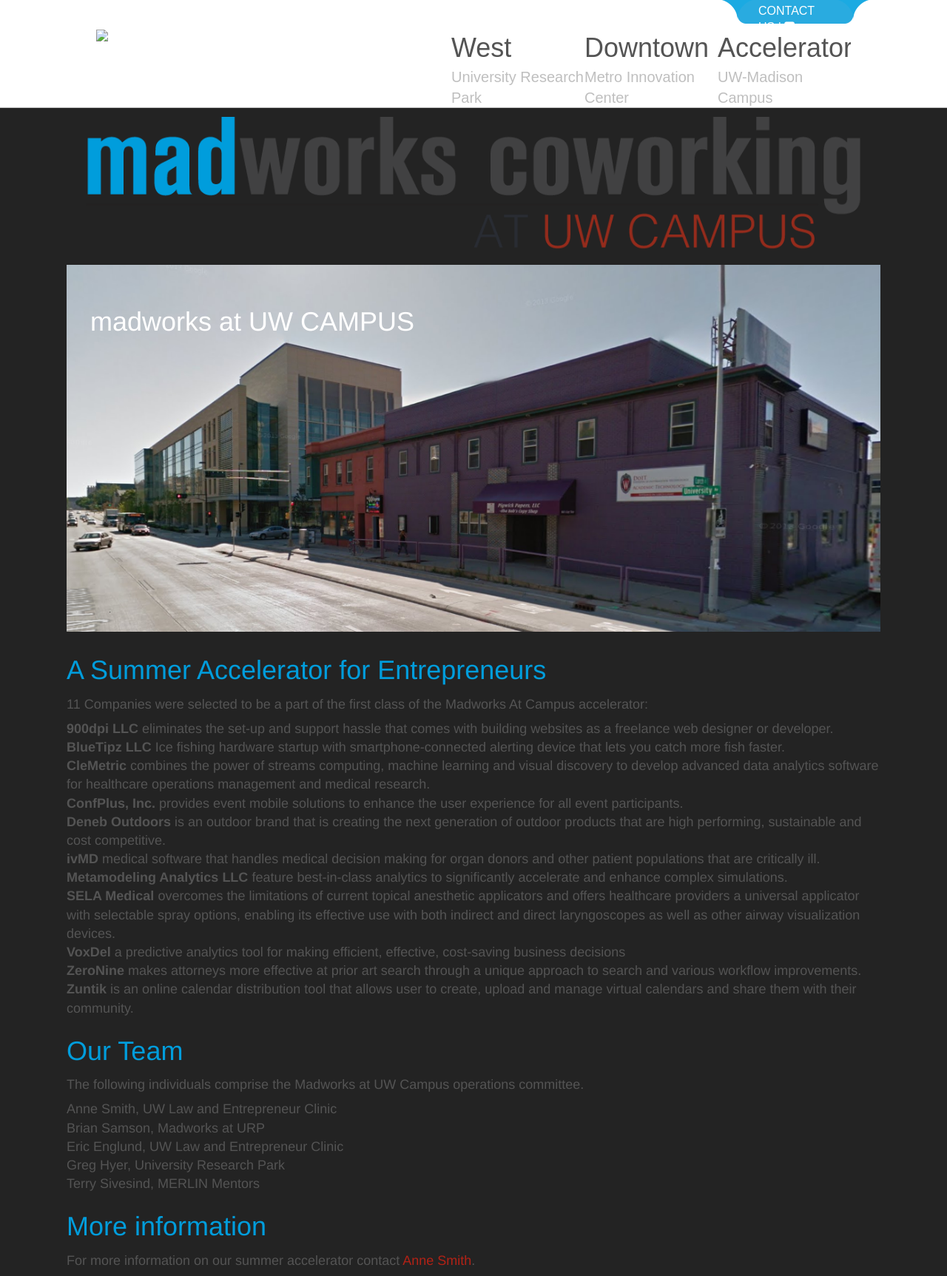
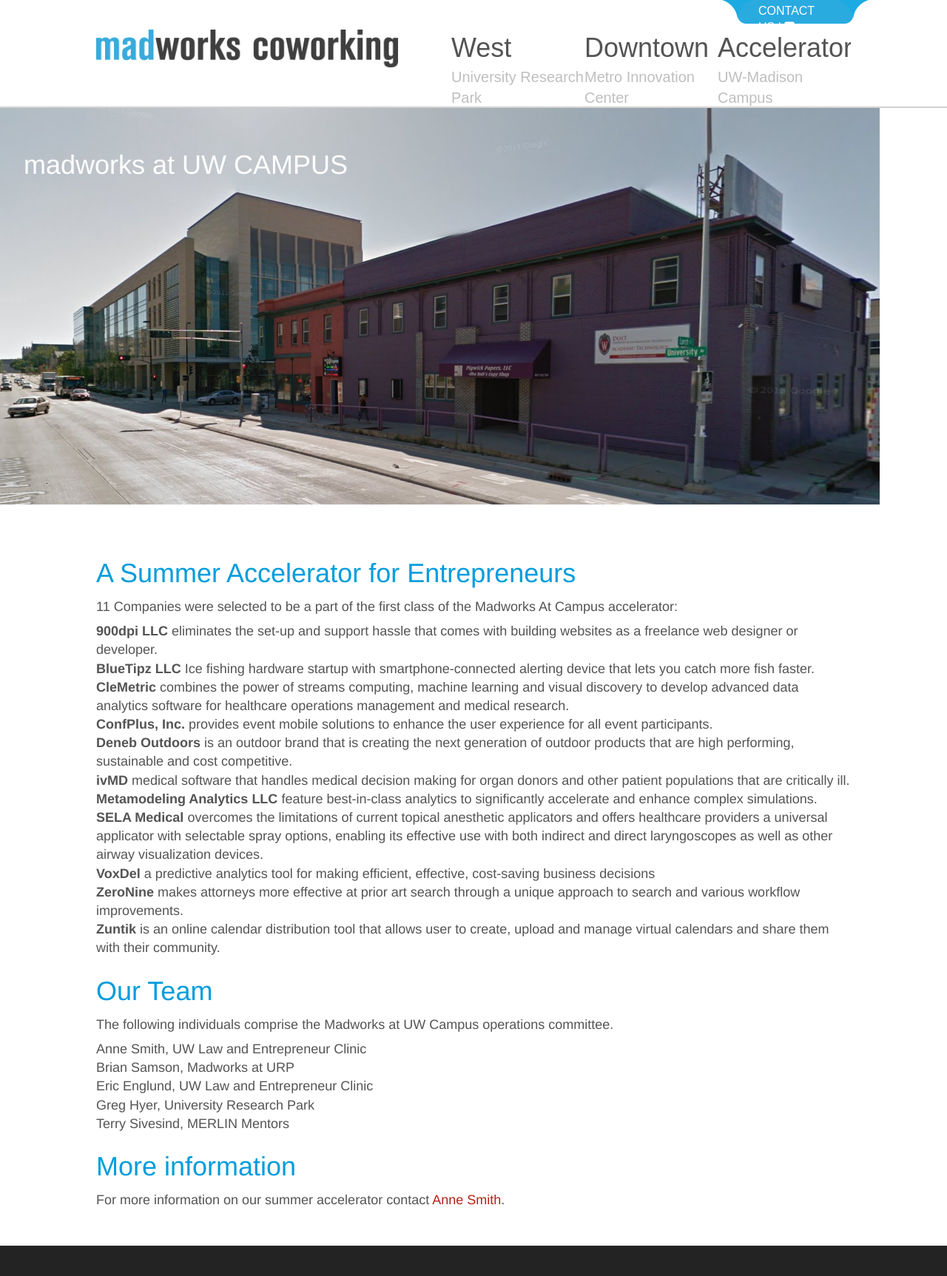
Before and after one commit to MadWorksCW/madworkscw.github.io, a Jekyll site: the page built from campus/index.html, in a window 1280 px wide. Shown: the whole page at 74% size. Built offline with Jekyll 4.4.1, drawn with Linux system fonts in a browser that asks for light colours; nearby versions of some CDN libraries; Markdown is read by kramdown in place of the engine named in the settings; after the commit the page ends 1684 px from its top, so only the background shows below that.

Commit message:
once-over on campus pages

```diff
--- a/_includes/head.html
+++ b/_includes/head.html
@@ -17,7 +17,7 @@
 <body>
   <header>
     <div class="wrap">
-      <img class="logo" src="images/madworks_coworking.png">
+      <img class="logo" src="/images/madworks_coworking.png">
       <div class="contact-tab"><a href="contact.html">CONTACT US</a> | <a href="http://twitter.com/madworkscw"><i class="fa fa-twitter-square"></i></a></div>
 
       <div class="locations">
--- a/_layouts/campus.html
+++ b/_layouts/campus.html
@@ -1,8 +1,5 @@
 {% include head.html %}
   <div class="content">
-    <div class="logo">
-      <img src="/images/logo-madworks-campus.png" alt="MadWorks Coworking on Campus" />
-    </div>
     {{ content }}
   </div>
 {% include tail.html %}
--- a/_layouts/default.html
+++ b/_layouts/default.html
@@ -1,4 +1,6 @@
 {% include head.html %}
+<div class="content">
   {{ content }}
+</div>
 {% include footer.html class="static"%}
 {% include tail.html %}
--- a/campus/index.html
+++ b/campus/index.html
@@ -6,6 +6,7 @@
     <h1>madworks at UW CAMPUS</h1>
     <img src="/images/purple_building.png">
   </div>
+  <div class="wrap">
     <h1>A Summer Accelerator for Entrepreneurs</h1>
     <p>11 Companies were selected to be a part of the first class of the Madworks At Campus accelerator:<p>
 
@@ -60,7 +61,5 @@
     <p>
     For more information on our summer accelerator contact <a href="mailto:abrouwerssmith@gmail.com?subject=Madworks+Accelerator">Anne Smith</a>.
     </p>
-
-
-
   </div>
+</div>
--- a/css/mobile.css
+++ b/css/mobile.css
@@ -162,77 +162,82 @@
 }
 
 /* line 28, ../sass/_core.scss */
+.content {
+  background: white;
+}
+
+/* line 32, ../sass/_core.scss */
 strong {
   font-style: normal;
   font-weight: 700;
 }
 
-/* line 29, ../sass/_core.scss */
+/* line 33, ../sass/_core.scss */
 em {
   font-style: italic;
   font-weight: 400;
 }
 
-/* line 30, ../sass/_core.scss */
+/* line 34, ../sass/_core.scss */
 em strong, strong em {
   font-style: italic;
   font-weight: 700;
 }
 
-/* line 32, ../sass/_core.scss */
+/* line 36, ../sass/_core.scss */
 a, a:visited, a:hover {
   color: #009ddc;
   text-decoration: none;
 }
 
-/* line 33, ../sass/_core.scss */
+/* line 37, ../sass/_core.scss */
 a:hover {
   color: #333;
   text-decoration: underline;
 }
 
-/* line 35, ../sass/_core.scss */
+/* line 39, ../sass/_core.scss */
 .small {
   font-size: 10px;
   line-height: 16px;
 }
 
-/* line 38, ../sass/_core.scss */
+/* line 42, ../sass/_core.scss */
 .address a {
   margin-right: 6px;
 }
 
-/* line 43, ../sass/_core.scss */
+/* line 47, ../sass/_core.scss */
 h1 {
   color: #009ddc;
   font-size: 36px;
 }
 
-/* line 48, ../sass/_core.scss */
+/* line 52, ../sass/_core.scss */
 p {
   margin: 8px 0 8px 0;
 }
 
-/* line 51, ../sass/_core.scss */
+/* line 55, ../sass/_core.scss */
 img {
   max-width: 100%;
 }
 
-/* line 55, ../sass/_core.scss */
+/* line 59, ../sass/_core.scss */
 .conduct {
   max-width: 800px;
   margin: 0 auto;
 }
-/* line 58, ../sass/_core.scss */
+/* line 62, ../sass/_core.scss */
 .conduct ul li {
   list-style: disc inside;
 }
 
-/* line 62, ../sass/_core.scss */
+/* line 66, ../sass/_core.scss */
 .campus-masthead {
   position: relative;
 }
-/* line 64, ../sass/_core.scss */
+/* line 68, ../sass/_core.scss */
 .campus-masthead h1 {
   padding: 0;
   margin: 0;
@@ -242,21 +247,21 @@
   left: 32px;
 }
 
-/* line 74, ../sass/_core.scss */
+/* line 78, ../sass/_core.scss */
 .mad {
   color: #009ddc;
 }
 
-/* line 77, ../sass/_core.scss */
+/* line 81, ../sass/_core.scss */
 .urp {
   color: #b32216;
 }
 
 /* line 1, ../sass/_layout.sass */
 header {
-  -webkit-box-shadow: inset 0 -2px 2px -2px #333333;
-  -moz-box-shadow: inset 0 -2px 2px -2px #333333;
-  box-shadow: inset 0 -2px 2px -2px #333333;
+  -webkit-box-shadow: inset 0 -4px 2px -2px #cccccc;
+  -moz-box-shadow: inset 0 -4px 2px -2px #cccccc;
+  box-shadow: inset 0 -4px 2px -2px #cccccc;
   -webkit-box-sizing: border-box;
   -moz-box-sizing: border-box;
   box-sizing: border-box;
--- a/css/screen.css
+++ b/css/screen.css
@@ -98,77 +98,82 @@
 }
 
 /* line 28, ../sass/_core.scss */
+.content {
+  background: white;
+}
+
+/* line 32, ../sass/_core.scss */
 strong {
   font-style: normal;
   font-weight: 700;
 }
 
-/* line 29, ../sass/_core.scss */
+/* line 33, ../sass/_core.scss */
 em {
   font-style: italic;
   font-weight: 400;
 }
 
-/* line 30, ../sass/_core.scss */
+/* line 34, ../sass/_core.scss */
 em strong, strong em {
   font-style: italic;
   font-weight: 700;
 }
 
-/* line 32, ../sass/_core.scss */
+/* line 36, ../sass/_core.scss */
 a, a:visited, a:hover {
   color: #009ddc;
   text-decoration: none;
 }
 
-/* line 33, ../sass/_core.scss */
+/* line 37, ../sass/_core.scss */
 a:hover {
   color: #333;
   text-decoration: underline;
 }
 
-/* line 35, ../sass/_core.scss */
+/* line 39, ../sass/_core.scss */
 .small {
   font-size: 10px;
   line-height: 16px;
 }
 
-/* line 38, ../sass/_core.scss */
+/* line 42, ../sass/_core.scss */
 .address a {
   margin-right: 6px;
 }
 
-/* line 43, ../sass/_core.scss */
+/* line 47, ../sass/_core.scss */
 h1 {
   color: #009ddc;
   font-size: 36px;
 }
 
-/* line 48, ../sass/_core.scss */
+/* line 52, ../sass/_core.scss */
 p {
   margin: 8px 0 8px 0;
 }
 
-/* line 51, ../sass/_core.scss */
+/* line 55, ../sass/_core.scss */
 img {
   max-width: 100%;
 }
 
-/* line 55, ../sass/_core.scss */
+/* line 59, ../sass/_core.scss */
 .conduct {
   max-width: 800px;
   margin: 0 auto;
 }
-/* line 58, ../sass/_core.scss */
+/* line 62, ../sass/_core.scss */
 .conduct ul li {
   list-style: disc inside;
 }
 
-/* line 62, ../sass/_core.scss */
+/* line 66, ../sass/_core.scss */
 .campus-masthead {
   position: relative;
 }
-/* line 64, ../sass/_core.scss */
+/* line 68, ../sass/_core.scss */
 .campus-masthead h1 {
   padding: 0;
   margin: 0;
@@ -178,21 +183,21 @@
   left: 32px;
 }
 
-/* line 74, ../sass/_core.scss */
+/* line 78, ../sass/_core.scss */
 .mad {
   color: #009ddc;
 }
 
-/* line 77, ../sass/_core.scss */
+/* line 81, ../sass/_core.scss */
 .urp {
   color: #b32216;
 }
 
 /* line 1, ../sass/_layout.sass */
 header {
-  -webkit-box-shadow: inset 0 -2px 2px -2px #333333;
-  -moz-box-shadow: inset 0 -2px 2px -2px #333333;
-  box-shadow: inset 0 -2px 2px -2px #333333;
+  -webkit-box-shadow: inset 0 -4px 2px -2px #cccccc;
+  -moz-box-shadow: inset 0 -4px 2px -2px #cccccc;
+  box-shadow: inset 0 -4px 2px -2px #cccccc;
   -webkit-box-sizing: border-box;
   -moz-box-sizing: border-box;
   box-sizing: border-box;
@@ -388,52 +393,43 @@
   color: white;
 }
 
-/* line 11, ../sass/screen.scss */
-.content {
-  max-width: 1100px;
-  margin: 0 auto;
-  overflow: hidden;
-  *zoom: 1;
-  position: relative;
-}
-
-/* line 18, ../sass/screen.scss */
+/* line 12, ../sass/screen.scss */
 .hackathon {
   margin-top: 32px;
   text-align: center;
 }
-/* line 21, ../sass/screen.scss */
+/* line 15, ../sass/screen.scss */
 .hackathon img {
   width: 400px;
   display: block;
   margin: 0 auto;
 }
-/* line 26, ../sass/screen.scss */
+/* line 20, ../sass/screen.scss */
 .hackathon a {
   font-size: 20px;
 }
 
-/* line 30, ../sass/screen.scss */
+/* line 24, ../sass/screen.scss */
 .campus {
   font-size: 18px;
   line-height: 1.4;
   font-family: Helvetica, Arial, sans-serif;
 }
-/* line 34, ../sass/screen.scss */
+/* line 28, ../sass/screen.scss */
 .campus h1 {
   margin-top: 20px;
 }
-/* line 37, ../sass/screen.scss */
+/* line 31, ../sass/screen.scss */
 .campus img.map {
   float: right;
 }
-/* line 40, ../sass/screen.scss */
+/* line 34, ../sass/screen.scss */
 .campus .apply-now {
   font-size: 36px;
   margin: 32px;
   text-align: center;
 }
-/* line 45, ../sass/screen.scss */
+/* line 39, ../sass/screen.scss */
 .campus a {
   color: #b32216;
 }
--- a/sass/_core.scss
+++ b/sass/_core.scss
@@ -23,6 +23,10 @@
 }
 *, *:before, *:after {
   @include box-sizing(inherit);
+}
+
+.content {
+  background: white
 }
 
 strong {font-style:normal;font-weight:700;}
--- a/sass/_layout.sass
+++ b/sass/_layout.sass
@@ -1,5 +1,5 @@
 header
-  +box-shadow(inset 0 -2px 2px -2px #333)
+  +box-shadow(inset 0 -4px 2px -2px #ccc)
   +box-sizing(border-box)
   +clearfix
   background: white
```
Also changed, not shown: sass/screen.scss (+1 -7 lines). Lines whose indentation alone changed are shown as unchanged.
